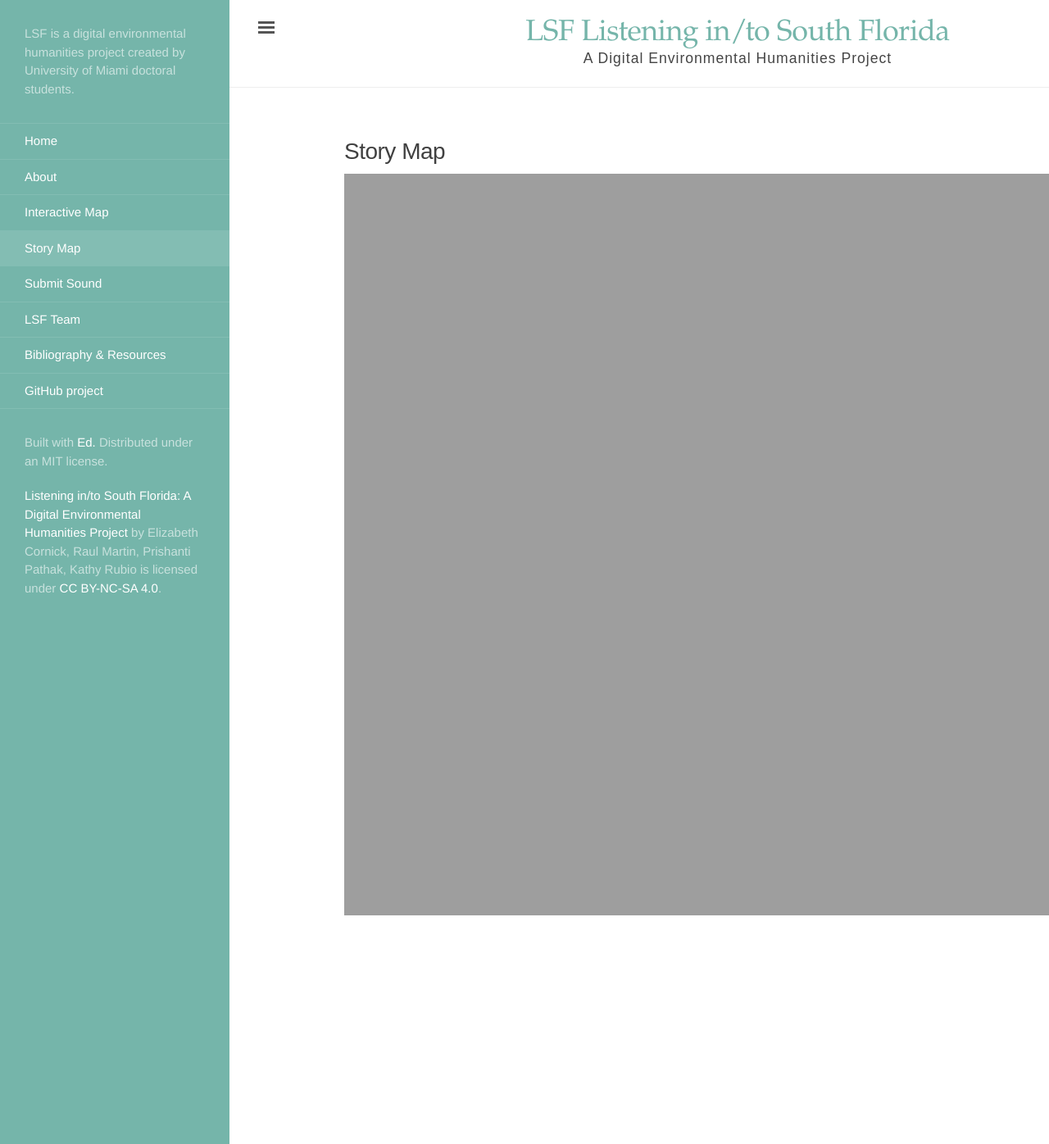
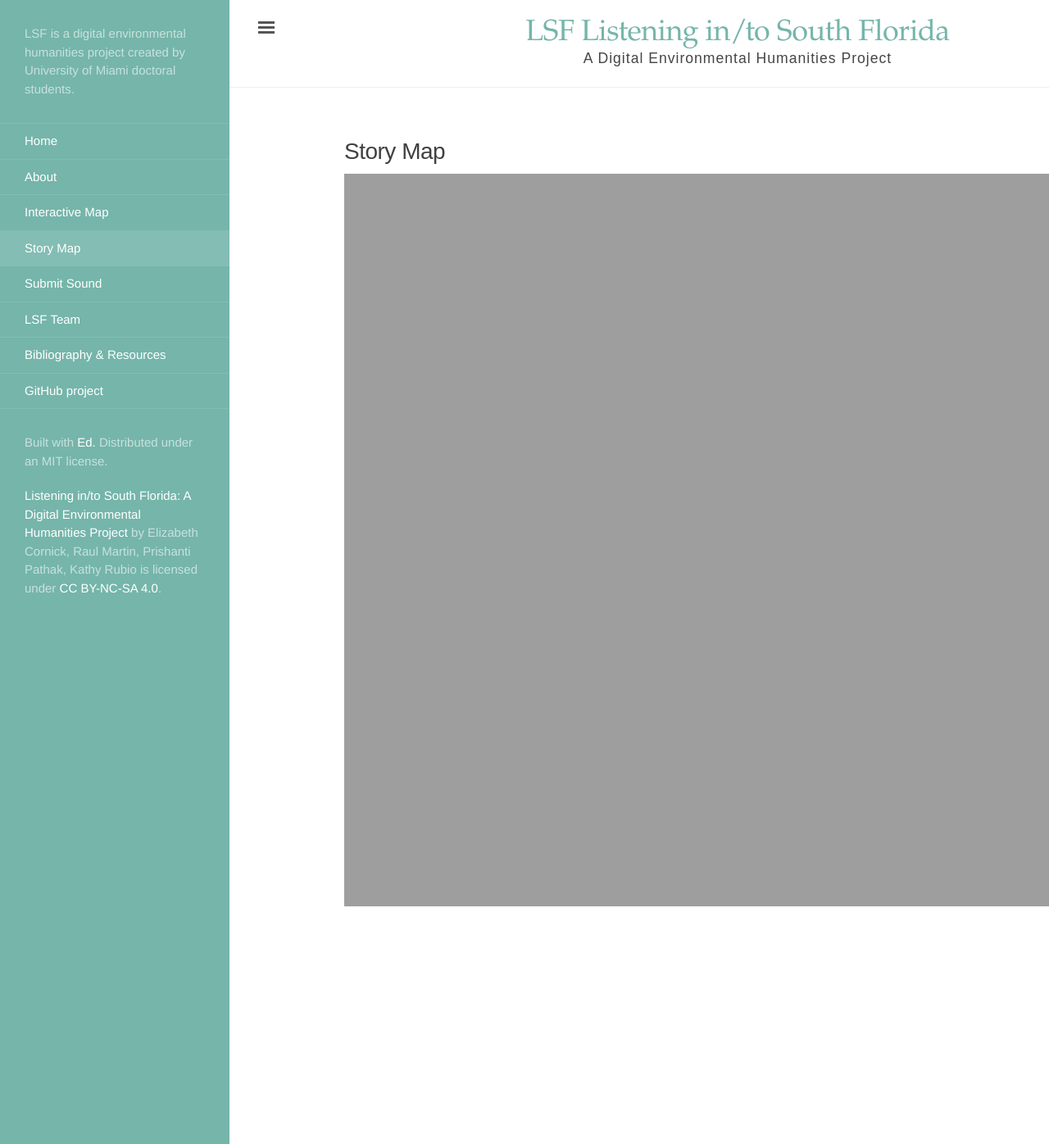
Before and after one commit to rm4-25/lsf_3, a Jekyll site: the page built from Story Map.html, in a window 1280 px wide and 1396 px high. Shown: the whole window at 82% size. Built offline with Jekyll 4.4.1, drawn with Linux system fonts in a browser that asks for light colours.

Commit message:
Update Story Map.html

```diff
--- a/Story Map.html
+++ b/Story Map.html
@@ -26,7 +26,7 @@
             bottom: 0;
             right: 0;
             width: 100%;
-            height: 82%;
+            height: 81%;
             border: none;
         }
 </style>
```
